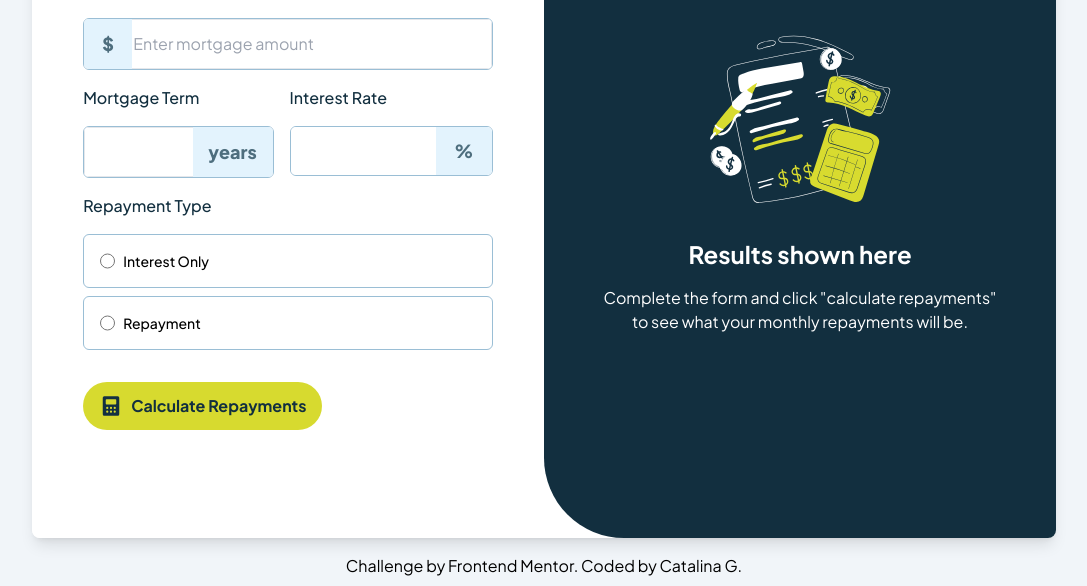
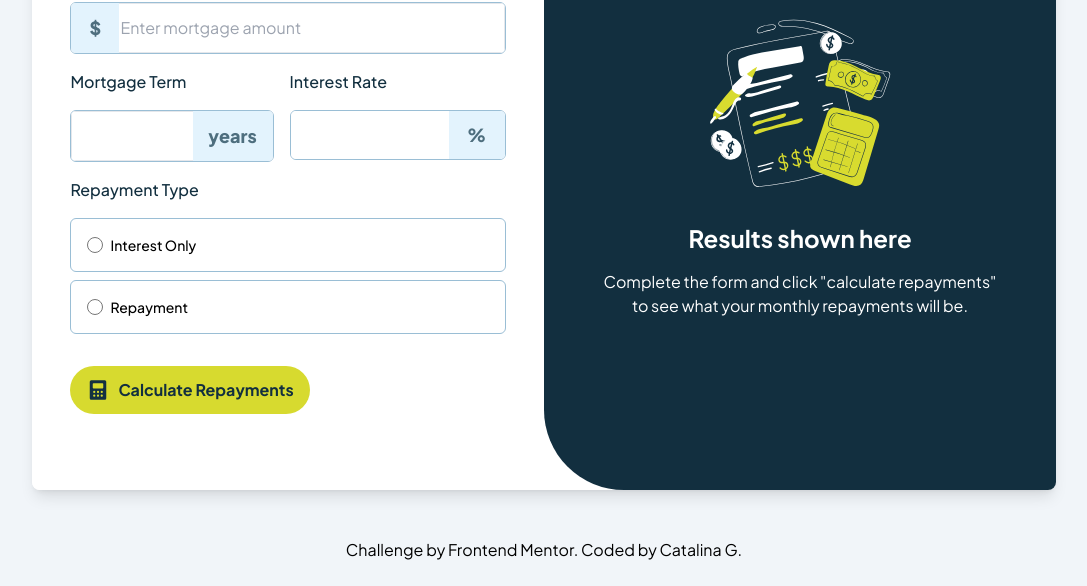
Before and after one commit to cgojk/mortgagecalculation, a plain HTML site: page index.html in a window 1280 px wide. Shown: the part 214-800 px from the top of the page, without its empty margins (96-1183 px from the left). Drawn offline with nearby package versions, Linux system fonts and the light colour scheme.

Commit message:
organising the marges

```diff
--- a/index.html
+++ b/index.html
@@ -18,8 +18,8 @@
 
 </head>
 <body class="min-h-screen md:place-items-center grid font-jakarta bg-slate-100">
-  <main class=" bg-white mt-8 md:grid md:grid-cols-1  w-full max-w-5xl  rounded-lg overflow-hidden lg:grid-cols-2 shadow-lg">
-  <section class=" flex  bg-white flex-col justify-center py-10 px-6 gp-4 lg:py-[6.75rem] lg:px-[4vw]">
+  <main class=" bg-white md:mt-8  md:grid md:grid-cols-1  w-full max-w-5xl  rounded-lg overflow-hidden lg:grid-cols-2 shadow-lg">
+  <section class=" flex  bg-white flex-col justify-center  py-10 px-6 gp-4 lg:py-[4.75rem] lg:px-[3vw]">
     <div class="title__reset md:flex  gap-2 md:justify-between items-center mb-2">
         <h1 class="text-left text-slate_900 text-3xl  font-bold">Mortgage Calculator</h1>
         <button type ="button" class="inline-block text-slate_500 hover:text-slate_300 focus:text-lime-500 text-sm md:mb-0 mb-5 text-left underline reset cursor-pointer"> Clear All</button>
```
